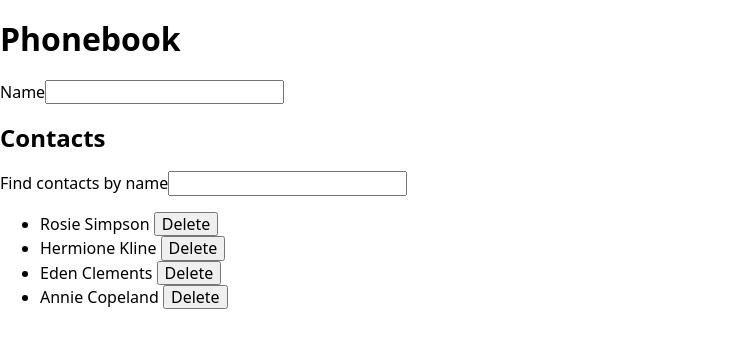
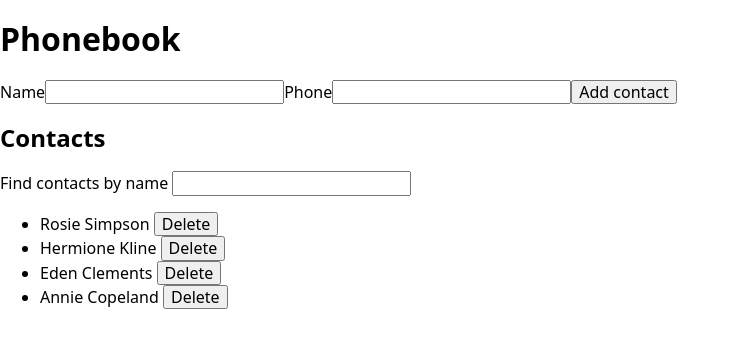
Before and after one commit to Feride-Sham/goit-react-hw-02-phonebook, a React (Create React App) app: page / in a window 1280 px wide. Shown: the top 348 px of the page, without its empty margins (0-739 px from the left). Built offline with nearby package versions, Linux system fonts and the light colour scheme.

Commit message:
refactor: rewrote the form from function to class

```diff
--- a/src/App.js
+++ b/src/App.js
@@ -13,8 +13,10 @@ class App extends Component {
       { id: "id-4", name: "Annie Copeland", number: "227-91-26" },
     ],
     filter: "",
-    name: "",
-    number: "",
+  };
+
+  formSubmitHandler = (data) => {
+    console.log(data);
   };
 
   deleteContact = (contactId) => {
@@ -28,11 +30,10 @@ class App extends Component {
   render() {
     const { contacts } = this.state;
 
-    console.log(contacts);
     return (
       <div className="App">
         <h1>Phonebook</h1>
-        <ContactForm />
+        <ContactForm onSubmit={this.formSubmitHandler} />
 
         <h2>Contacts</h2>
         <Filter />
--- a/src/components/ContactForm/ContactForm.js
+++ b/src/components/ContactForm/ContactForm.js
@@ -1,12 +1,58 @@
-import React from "react";
+import React, { Component } from "react";
 
-const ContactForm = () => {
-  return (
-    <form>
-      <label htmlFor="">Name</label>
-      <input type="text" />
-    </form>
-  );
-};
+class ContactForm extends Component {
+  state = {
+    name: "",
+    number: "",
+  };
+
+  // записывает данные введенные в форме
+  handleInputChange = (ev) => {
+    const { name, value } = ev.target;
+    this.setState({ [name]: value });
+  };
+
+  // отправляет данные введеные в форме
+  handleSubmit = (ev) => {
+    ev.preventDefault();
+    this.props.onSubmit(this.state);
+    this.resetForm();
+  };
+
+  // очищает форму после отправки
+  resetForm = () => {
+    this.setState({
+      name: "",
+      number: "",
+    });
+  };
+
+  render() {
+    const { name, number } = this.state;
+    return (
+      <form onSubmit={this.handleSubmit}>
+        <label>
+          Name
+          <input
+            type="text"
+            name="name"
+            value={name}
+            onChange={this.handleInputChange}
+          />
+        </label>
+        <label>
+          Phone
+          <input
+            type="text"
+            name="number"
+            value={number}
+            onChange={this.handleInputChange}
+          />
+        </label>
+        <button type="submit">Add contact</button>
+      </form>
+    );
+  }
+}
 
 export default ContactForm;
--- a/src/components/Filter/Filter.js
+++ b/src/components/Filter/Filter.js
@@ -3,8 +3,9 @@ import React from "react";
 const Filter = () => {
   return (
     <form>
-      <label htmlFor="">Find contacts by name</label>
-      <input type="text" />
+      <label>
+        Find contacts by name <input type="text" />
+      </label>
     </form>
   );
 };
```
